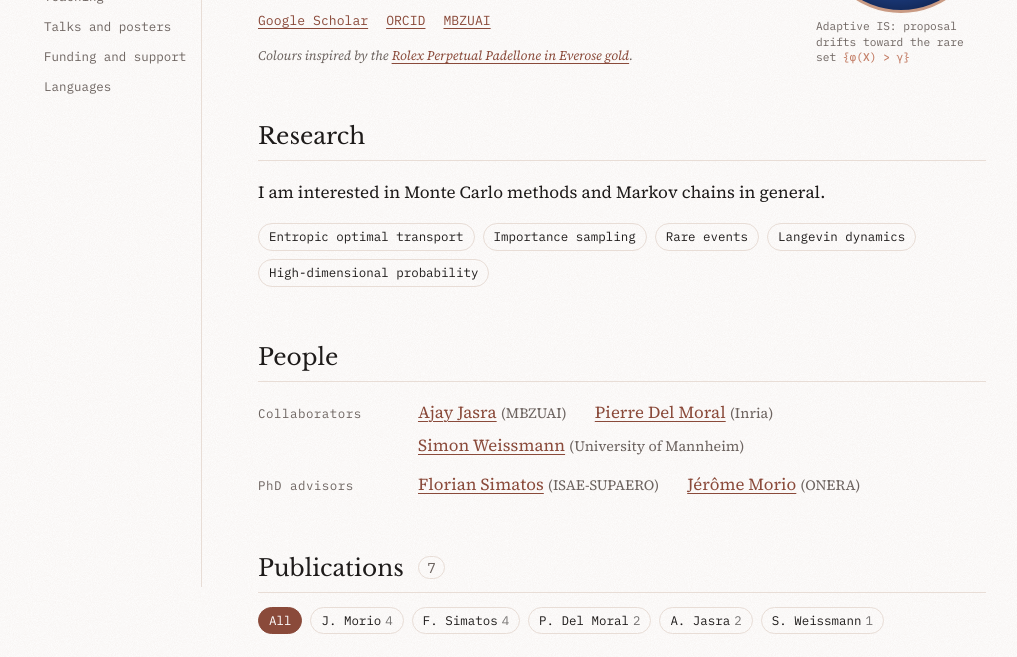
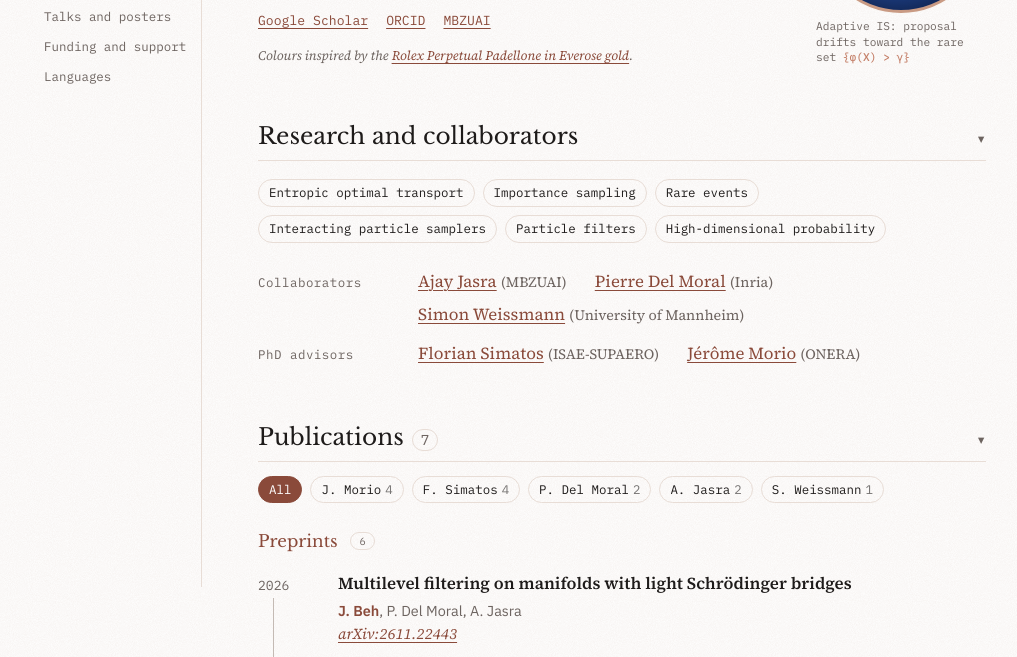
Before and after one commit to JasonBKX/JasonBKX.github.io, a plain HTML site: page index.html in a window 1280 px wide. Shown: the part 213-870 px from the top of the page, without its empty margins (18-1035 px from the left). Drawn offline with nearby package versions, Linux system fonts and the light colour scheme.

Commit message:
Add files via upload

```diff
--- a/index.html
+++ b/index.html
@@ -68,6 +68,13 @@ ol.pubs{list-style:none;padding:0;margin:0;display:flex;flex-direction:column;ga
 .groups{display:flex;flex-direction:column;gap:40px}
 .cnt{font-family:var(--mono);font-size:.62em;font-weight:400;color:var(--muted);border:1px solid var(--line);border-radius:999px;padding:1px 8px;margin-left:8px;vertical-align:.22em;font-variant-numeric:tabular-nums}
 .cnt:empty{display:none}
+.sec-toggle{appearance:none;background:none;border:0;padding:0;margin:0;font:inherit;color:inherit;width:100%;display:flex;align-items:baseline;gap:0;text-align:left;cursor:pointer}
+.sec-toggle:focus-visible{outline:2px solid var(--accent);outline-offset:4px;border-radius:2px}
+.sec-toggle .chev{margin-left:auto;padding-left:12px;font-family:var(--mono);font-size:.7em;color:var(--muted);transition:transform .2s ease}
+.sec-toggle:hover .chev{color:var(--accent)}
+section.collapsed > h2{margin-bottom:0}
+.sec-toggle[aria-expanded="false"] .chev{transform:rotate(-90deg)}
+@media (prefers-reduced-motion: reduce){.sec-toggle .chev{transition:none}}
 .grp{font-family:var(--display);font-weight:400;font-size:1.05rem;color:var(--accent);margin:0 0 16px}
 .pub h4{font-family:var(--body);font-weight:600;color:var(--fg);font-size:1.05rem;line-height:1.4;margin:0 0 4px;text-wrap:balance}
 .auth{font-family:"IBM Plex Sans", "Helvetica Neue", Arial, sans-serif;color:var(--muted);font-size:.9rem;margin:2px 0 0}
@@ -93,6 +100,7 @@ ol.pubs{list-style:none;padding:0;margin:0;display:flex;flex-direction:column;ga
 .talks strong{font-weight:600;color:var(--gold)}
 .aff{color:var(--muted);font-size:.85em}
 @media (max-width:620px){.talks li{grid-template-columns:1fr;gap:0}}
+.people-in{margin-top:26px}
 .collab{list-style:none;padding:0;margin:0;display:flex;flex-wrap:wrap;gap:6px 28px;font-size:1.05rem}
 html{scroll-behavior:smooth}
 @media (prefers-reduced-motion: reduce){html{scroll-behavior:auto}}
@@ -137,19 +145,14 @@ footer{font-family:var(--mono);font-size:.75rem;color:var(--muted);border-top:1p
     </figure>
   </header>
 
-  <nav class="toc" aria-label="Sections"><ul><li><a href="#research">Research</a></li><li><a href="#people">People</a></li><li><a href="#publications">Publications</a></li><li><a href="#education">Experience and education</a></li><li><a href="#teaching">Teaching</a></li><li><a href="#talks">Talks and posters</a></li><li><a href="#funding">Funding and support</a></li><li><a href="#languages">Languages</a></li></ul></nav>
+  <nav class="toc" aria-label="Sections"><ul><li><a href="#research">Research and collaborators</a></li><li><a href="#publications">Publications</a></li><li><a href="#education">Experience and education</a></li><li><a href="#teaching">Teaching</a></li><li><a href="#talks">Talks and posters</a></li><li><a href="#funding">Funding and support</a></li><li><a href="#languages">Languages</a></li></ul></nav>
 
   <section id="research">
-    <h2>Research</h2>
-    <p>I am interested in Monte Carlo methods and Markov chains in general.</p>
+    <h2>Research and collaborators</h2>
     <ul class="tags">
-      <li>Entropic optimal transport</li><li>Importance sampling</li><li>Rare events</li><li>Langevin dynamics</li><li>High-dimensional probability</li>
+      <li>Entropic optimal transport</li><li>Importance sampling</li><li>Rare events</li><li>Interacting particle samplers</li><li>Particle filters</li><li>High-dimensional probability</li>
     </ul>
-  </section>
-
-  <section id="people">
-    <h2>People</h2>
-    <dl class="people">
+    <dl class="people people-in">
       <dt>Collaborators</dt>
       <dd><ul class="collab"><li><a href="https://sites.google.com/site/ajayjasra0/home" target="_blank" rel="noopener">Ajay Jasra</a> <span class="aff">(MBZUAI)</span></li><li><a href="https://people.bordeaux.inria.fr/pierre.delmoral/research.html" target="_blank" rel="noopener">Pierre Del Moral</a> <span class="aff">(Inria)</span></li><li><a href="https://www.wim.uni-mannheim.de/doering/team/prof-dr-simon-weissmann/" target="_blank" rel="noopener">Simon Weissmann</a> <span class="aff">(University of Mannheim)</span></li></ul></dd>
       <dt>PhD advisors</dt>
@@ -429,6 +432,28 @@ window.yrRuns();
   apply(null);
 })();
 </script>
+<script>
+(function(){
+  const secs=[...document.querySelectorAll('section[id]')];
+  const map={};
+  secs.forEach(sec=>{
+    const h=sec.querySelector(':scope > h2'); if(!h) return;
+    const body=document.createElement('div'); body.className='sec-body'; body.id=sec.id+'-body';
+    while(h.nextSibling) body.appendChild(h.nextSibling);
+    sec.appendChild(body);
+    const b=document.createElement('button'); b.type='button'; b.className='sec-toggle';
+    b.setAttribute('aria-expanded','true'); b.setAttribute('aria-controls',body.id);
+    while(h.firstChild) b.appendChild(h.firstChild);
+    const c=document.createElement('span'); c.className='chev'; c.setAttribute('aria-hidden','true'); c.textContent='\u25BE';
+    b.appendChild(c); h.appendChild(b);
+    const set=open=>{b.setAttribute('aria-expanded',String(open)); body.hidden=!open; sec.classList.toggle('collapsed',!open); b.title=open?'Collapse section':'Expand section';};
+    set(true);
+    b.addEventListener('click',()=>set(body.hidden));
+    map[sec.id]=set;
+  });
+  document.querySelectorAll('.toc a[href^="#"]').forEach(a=>a.addEventListener('click',()=>{const f=map[a.getAttribute('href').slice(1)]; if(f) f(true);}));
+})();
+</script>
 
 </body>
 </html>
```
